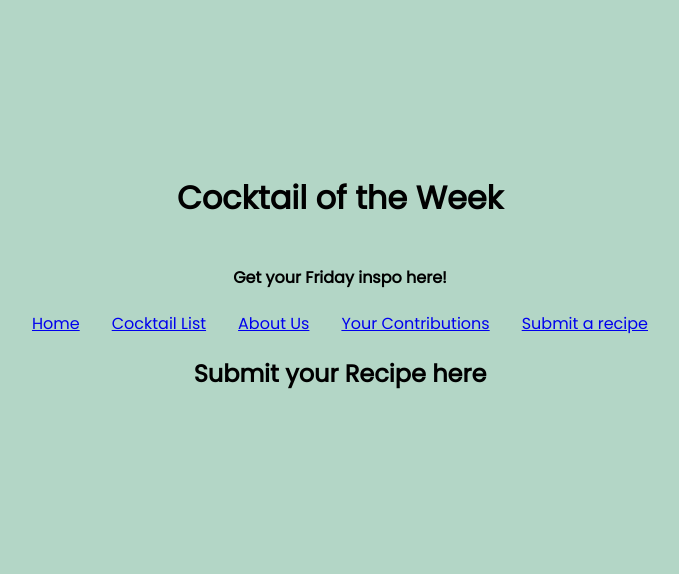
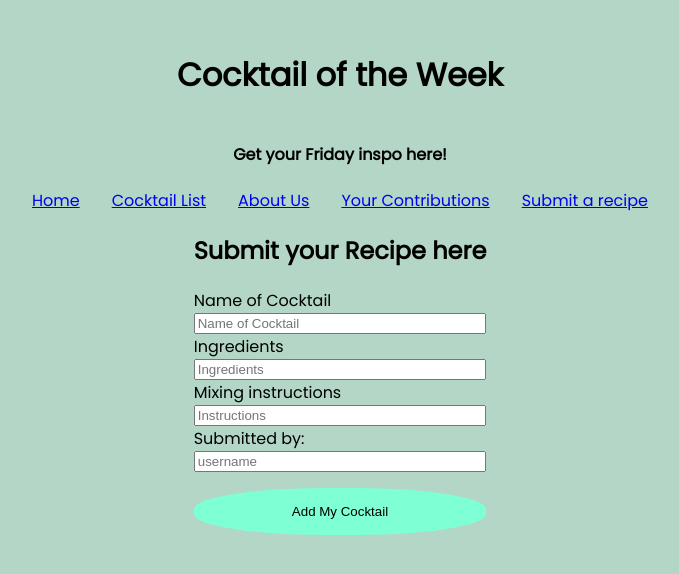
Before and after one commit to mrskisawesome/cocktail-of-the-week, a Next.js app: page /submitCocktail in a window 1280 px wide. Shown: the part 126-700 px from the top of the page, without its empty margins (300-979 px from the left). Built offline with nearby package versions, Linux system fonts and the light colour scheme.

Commit message:
form added

```diff
--- a/src/app/globals.css
+++ b/src/app/globals.css
@@ -44,3 +44,16 @@ img.home {
   margin: 0 auto; /* Center the image horizontally */
   max-width: 80%; /* Adjust image size as needed */
 }
+
+form {
+  display: flex;
+  flex-direction: column;
+  max-width: 400px;
+}
+form button {
+  margin-top: 1rem;
+  background-color: aquamarine;
+  border-radius: 45%;
+  border: none;
+  padding: 1rem;
+}
--- a/src/app/submitCocktail/page.js
+++ b/src/app/submitCocktail/page.js
@@ -3,6 +3,32 @@ export default function submitCocktail() {
     <>
       <div>
         <h2>Submit your Recipe here</h2>
+        <form className="form">
+          <label htmlFor="cocktail_name">Name of Cocktail</label>
+          <input
+            name="cocktail_name"
+            id="cocktail_name"
+            placeholder="Name of Cocktail"
+          />
+
+          <label htmlFor="ingredients">Ingredients</label>
+          <input
+            name="ingredients"
+            id="ingredients"
+            placeholder="Ingredients"
+          />
+
+          <label htmlFor="instructions">Mixing instructions</label>
+          <input
+            name="instructions"
+            id="instructions"
+            placeholder="Instructions"
+          />
+
+          <label htmlFor="username">Submitted by:</label>
+          <input name="username" id="username" placeholder="username" />
+          <button type="submit">Add My Cocktail</button>
+        </form>
       </div>
     </>
   );
```
